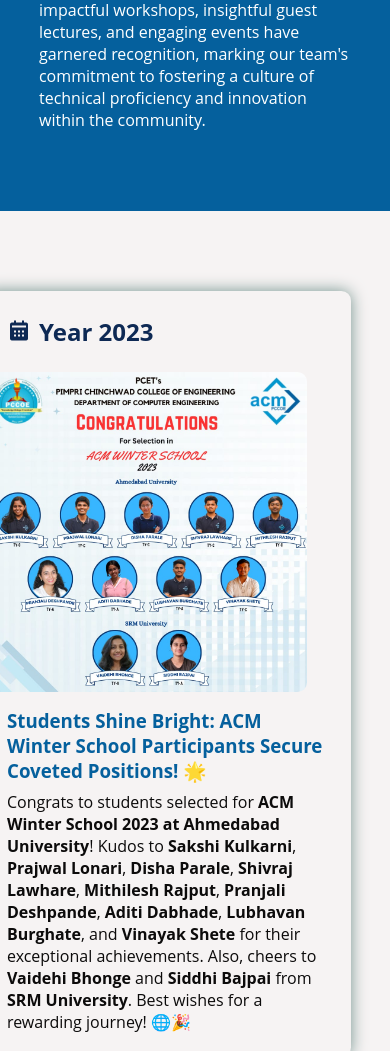
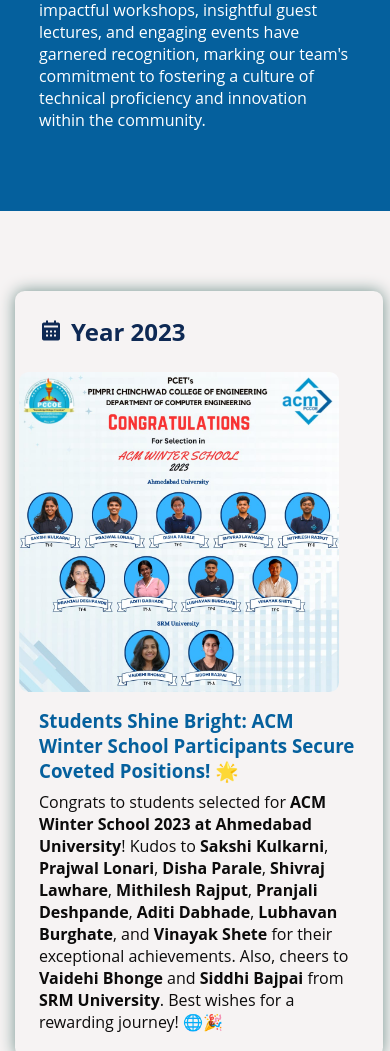
Before and after one commit to LalitDeore30/Achivements, a plain HTML site: page index.html in a window 390 px wide. Shown: the part 886-1937 px from the top of the page. Drawn offline with nearby package versions, Linux system fonts and the light colour scheme.

Commit message:
Update style.css

```diff
--- a/style.css
+++ b/style.css
@@ -234,7 +234,7 @@ body{
         display: flex;
         flex-wrap: wrap;
         gap: 0rem;
-        margin-right: 5rem;
+        margin-right: 1rem;
     }
     .achievements-content .content{
         position: relative;
```
